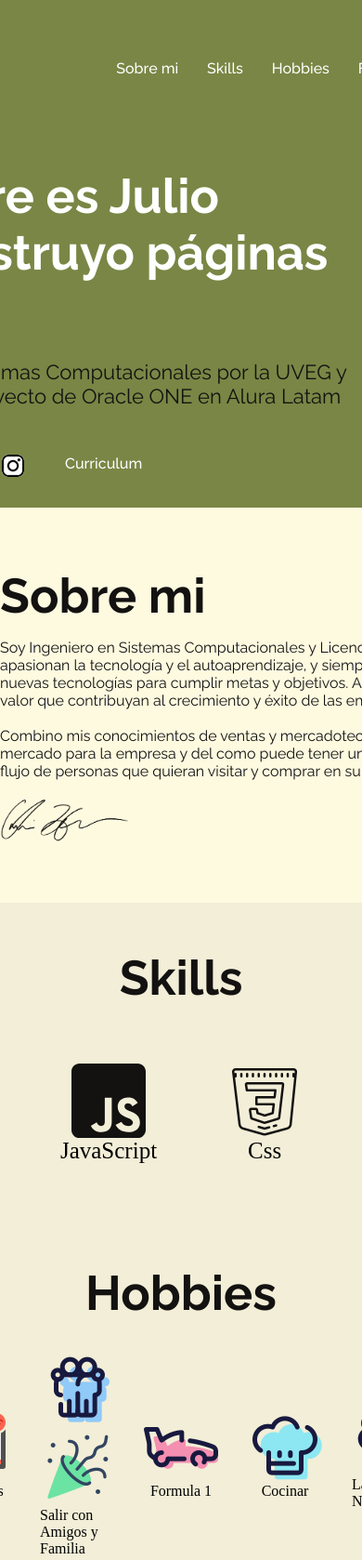
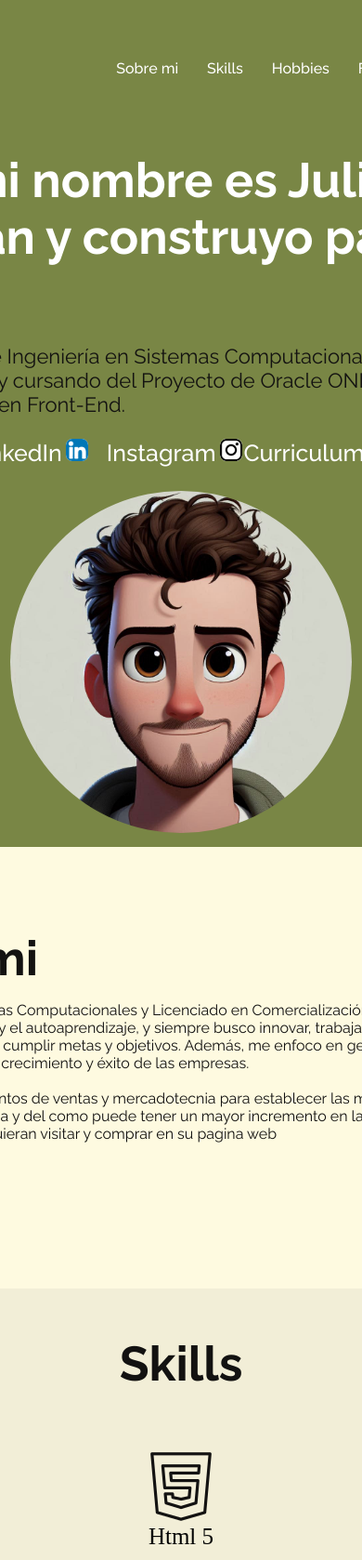
Before and after one commit to APoumian23/Curriculm, a plain HTML site: page img/Curriculum Vitae.html in a window 390 px wide. Shown: the top 1678 px of the page at 93% size. Drawn offline with Linux system fonts and the light colour scheme; files that its build step writes are made by us from their sources; files whose address does not match are found by name.

Commit message:
Version2

```diff
--- a/styles.css
+++ b/styles.css
@@ -200,13 +200,13 @@ body {
   font-weight: 700;
 }
 
-.contenido_skills {
+.lista_skills {
   display: flex;
   align-items: flex-start;
   gap: 16px;
 }
 
-.contenido_skills a {
+.lista_skills a {
   display: flex;
   width: 176px;
   height: 174px;
@@ -310,7 +310,7 @@ body {
   height: 120px;
 }
 .imagen_ulm {
-  width: 300px;
+  width: 350px;
   height: 120px;
 }
 
@@ -324,11 +324,41 @@ body {
   color: var(--color-blanco);
 }
 
-/* Experiencia*/
+@media (max-width: 834px) {
+  .navegacion {
+    display: flex;
+  }
 
-.footer {
-  background-color: var(--color-blanco);
-  padding: 16px;
-  text-align: center;
-  width: 100%;
+  .presentacion {
+    display: flex;
+    flex-direction: column;
+    width: auto;
+    height: 100%;
+  }
+
+  .presentacion_enlaces {
+    font-size: 25px;
+    margin-bottom: 2rem;
+  }
+
+  .sobre_mi {
+    flex-direction: column;
+    width: auto;
+    padding: 25px;
+  }
+
+  .lista_skills {
+    width: auto;
+    display: flex;
+
+    justify-content: center;
+  }
+
+  .lista_hobbies {
+    flex-direction: column;
+  }
+
+  .lista_formacion {
+    flex-direction: column;
+  }
 }
```
Also changed, not shown: index.html (+2 -2 lines).
